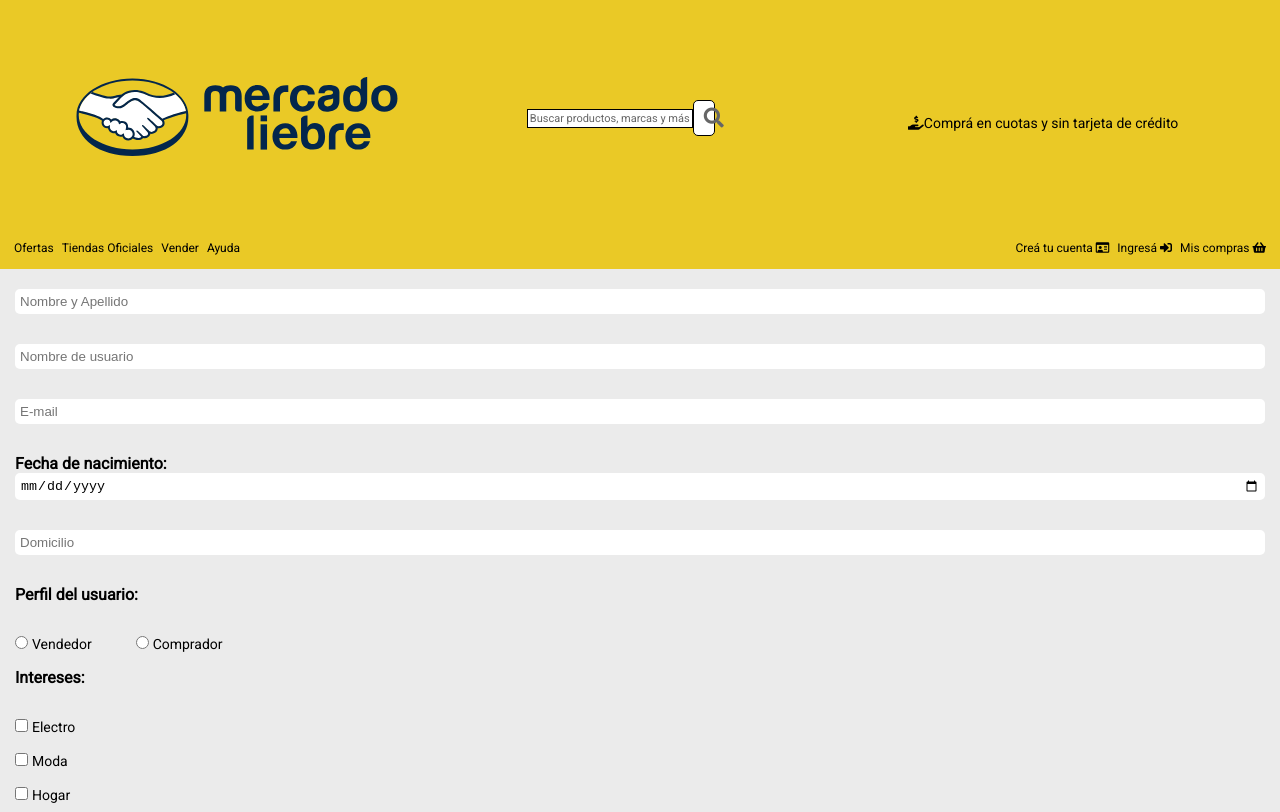
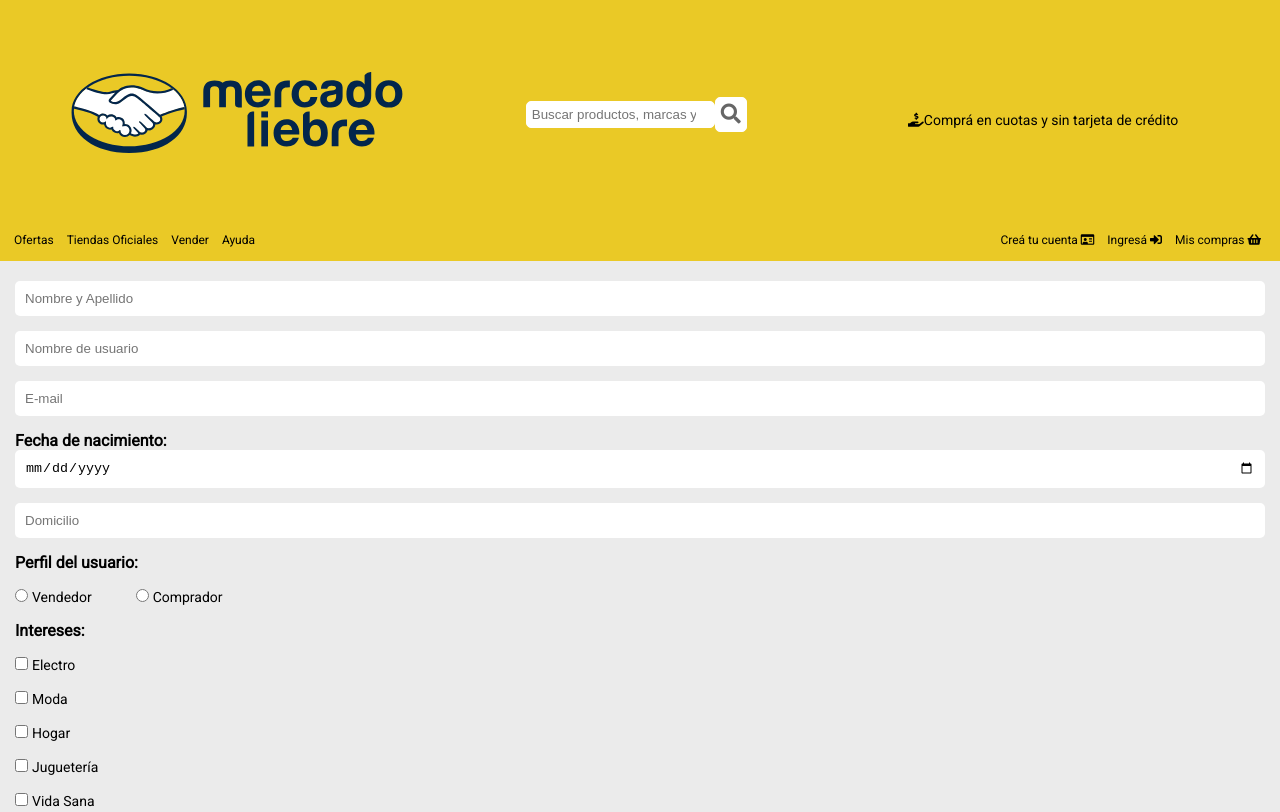
Before and after one commit to luhobrecht/MercadoLiebre, a website: page views/register.html in a window 1280 px wide. Shown: the top 812 px of the page. Drawn offline with Linux system fonts and the light colour scheme; files that its build step writes are made by us from their sources; files whose address does not match are found by name.

Commit message:
Proyecto Individual Finalizado

```diff
--- a/public/css/styles.css
+++ b/public/css/styles.css
@@ -35,18 +35,21 @@ header{
 
 header div.logo,
 header .form{
-    width: 50%;
+    width: 45%;
 }
 
 header div.logo{
-    padding: 10px;
+    padding: 5px;
 }
+
 header .form{
     display: flex;
     align-items: center;
     padding: 2px;
     font-size: 11px;
+    margin-right: 2px;
 }
+
 header nav{
     font-size: 12px;
     margin-left: 10px;
@@ -54,13 +57,15 @@ header nav{
     display:flex;
     justify-content:space-between
 }
+
 header nav ul{
     display:flex;
 }
 
 header ul li{
     list-style-type: none;
-    padding:4px
+    padding:4px;
+    margin-right: 5px;
 }
 
 header ul li a{
@@ -70,17 +75,19 @@ header ul li a{
 
 header .form .input{
     background-color: #FFF;
-    border: 1px solid #000;
+    border: 1px solid #FFF;
     outline: none;
     color: #666;
-    padding: 2px
+    padding: 5px;
+    border-radius:5px
 }
 
-header .form .submit{
+header .form .button{
     background-color: #FFF;
-    border: 1px solid #000;
+    border: 1px solid #FFF;
     color: #666;
-    width: 10%;
+    padding: 5px;
+    border-radius:5px;
 }
 
 div.burger-menu{
@@ -188,6 +195,7 @@ article div.main-article{
     background-color: white;
 
 }
+
 .footer {
     display:flex;
     flex-direction: column;
@@ -199,7 +207,6 @@ article div.main-article{
 .footer section {
     display: flex;
     flex-direction: column;
-        justify-content: ;
     align-content:center;
     margin-top: 40px;
 }
@@ -252,21 +259,23 @@ footer .final {
 .control-login input {
     width: 70%;
     border-color: white;
-    padding: 4px;
+    padding: 10px;
     background-color: white;
     border-radius: 5px;
     border-style: none;
 }
 
-.control-login .buttom a{
+.create-login .control-login button a{
     text-decoration: none;
+    color: #FFF
 }
 
-.control-login .buttom:hover{
+.create-login .control-login button:hover{
 background-color: #0022AA;
 color:white;
 }
-.buttom{
+
+button{
     background-color: #1259c3 ;
     color:white;
     border:none;
@@ -283,7 +292,7 @@ color:white;
 }
 
 .control-register{
-    margin-bottom:30px;
+    margin-bottom:15px;
     width: 100%;
 }
 
@@ -311,14 +320,15 @@ color:white;
 .control-register input{
     width: 100%;
     border-color: white;
-    padding: 5px;
+    padding: 10px;
     background-color: white;
     border-radius: 5px;
     border-style: none;
 }
 
-.control-register .buttom a{
+.create-register div .submit a{
     text-decoration: none;
+    color: white
 }
 
 .reset{
@@ -328,6 +338,7 @@ color:white;
     font-size:20px;
     border-radius: 5px;
     padding: 5px 10px;
+    margin-left:35%;
 }
 .submit{
     background-color: #1259c3 ;
@@ -336,6 +347,7 @@ color:white;
     font-size:20px;
     padding: 5px 10px;
     border-radius: 5px;
+    text-align: center;
 }
 
 @media(max-width:360px){
@@ -383,7 +395,7 @@ color:white;
     align-self: center;
     }
     header div.top-header p{
-        width: 30%;
+        width: 25%;
         align-self: center;
         margin-top: 10px;
     }
--- a/views/register.html
+++ b/views/register.html
@@ -15,8 +15,8 @@
                     <img src="img/logo-mercado-liebre.svg" alt="Logo de MercadoLiebre">
                 </div>
                 <div class="form" action="#" method="GET">
-                    <div class="input">Buscar productos, marcas y más</div>
-                    <div class="submit"><i class="fa fa-search"></i></div>
+                    <input class="input" type="search" name="busqueda" placeholder="Buscar productos, marcas y más">
+                    <button class="button" type="submit" aria-placeholder="fa fa-search"><i class="fa fa-search"></i></button>
                 </div>
                 <p><i class="fas fa-hand-holding-usd"></i>Comprá en cuotas y sin tarjeta de crédito</p>
             </div>
```
Also changed, not shown: views/home.html (+2 -2 lines), views/login.html (+3 -3 lines). Lines whose indentation alone changed are shown as unchanged.
